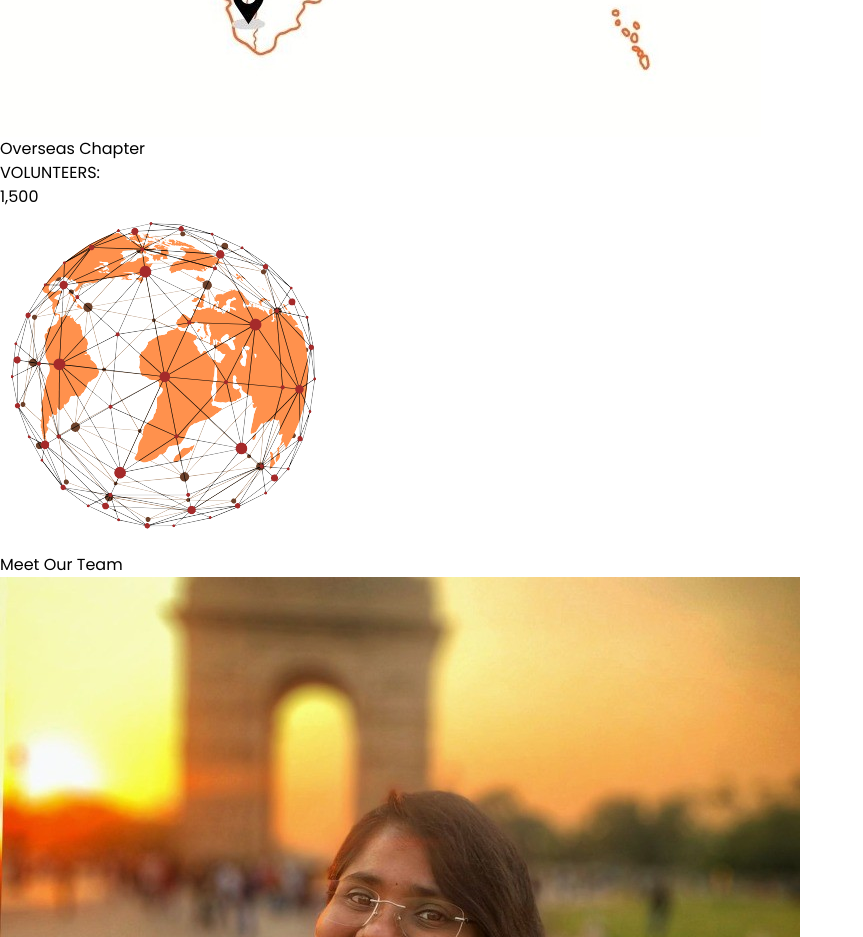
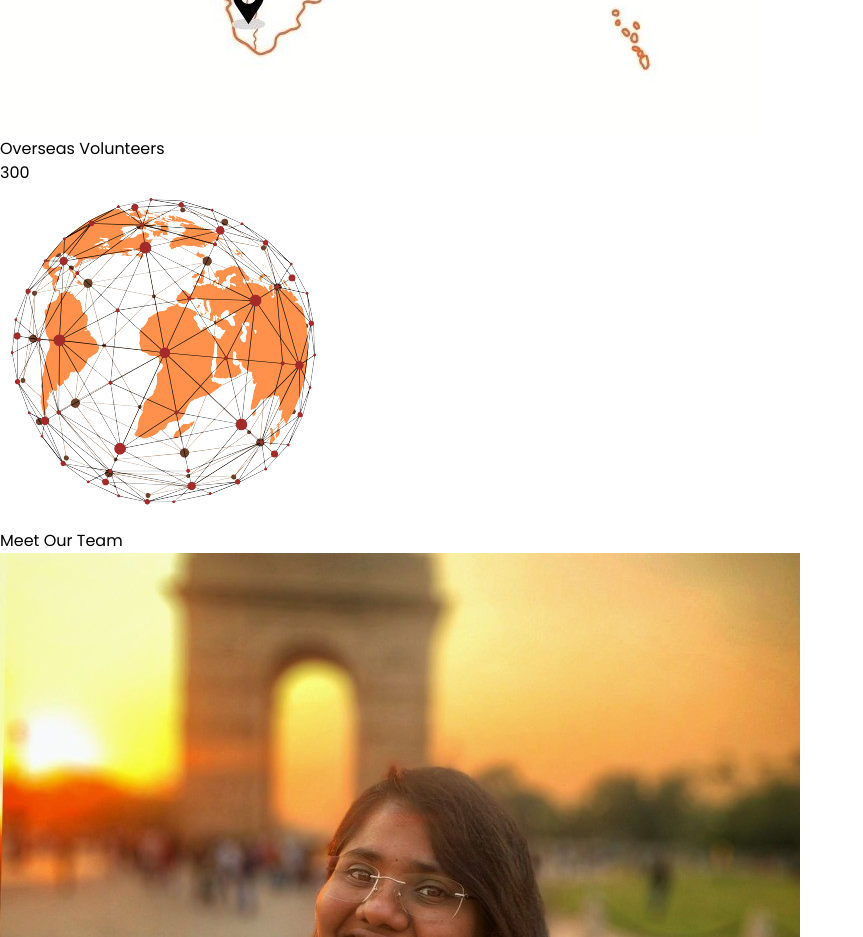
Before and after one commit to Ex-Rockstar/SeyalFoundation, a React (Vite) app: page /about-us in a window 1280 px wide. Shown: the part 2460-3397 px from the top of the page, without its empty margins (0-863 px from the left). Built offline with nearby package versions, Linux system fonts and the light colour scheme.

Commit message:
Made changes to the international chapters section

```diff
--- a/src/Components/About/InternationChaptersPage.jsx
+++ b/src/Components/About/InternationChaptersPage.jsx
@@ -29,7 +29,7 @@ const InternationalChaptersPage = () => {
         entries.forEach((entry) => {
           if (entry.isIntersecting && !hasStartedCounting) {
             setHasStartedCounting(true);
-            incrementNumber(setVolunteers, 1500, 2000); // Set the volunteers count to 1500
+            incrementNumber(setVolunteers, 300, 2000); // Set the volunteers count to 1500
           }
         });
       },
@@ -56,11 +56,10 @@ const InternationalChaptersPage = () => {
           className="flex flex-col justify-center p-10 lg:w-3/5"
         >
           <h1 className="mb-6 text-4xl font-semibold tracking-widest text-[#8b4513] uppercase">
-            Overseas Chapter
+            Overseas Volunteers
           </h1>
           <div className="space-y-6 text-2xl tracking-[0.3rem] text-gray-700">
-            <p className="text-3xl font-medium text-[#8b4513]">
-              <span className="text-gray-900 tracking-[0.3rem]">VOLUNTEERS:</span> <br />
+            <p className="text-3xl font-medium text-black">
               {volunteers.toLocaleString()}
             </p>
           </div>
```
